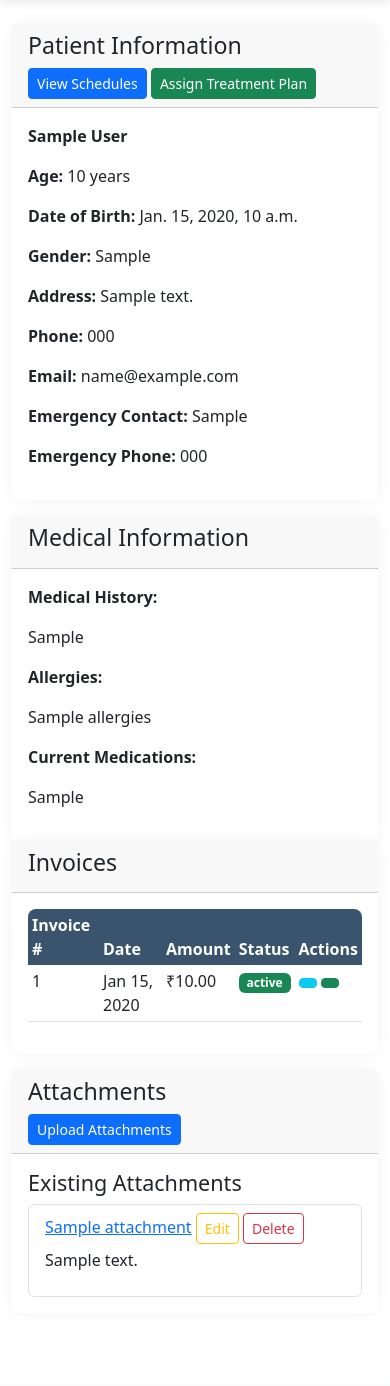
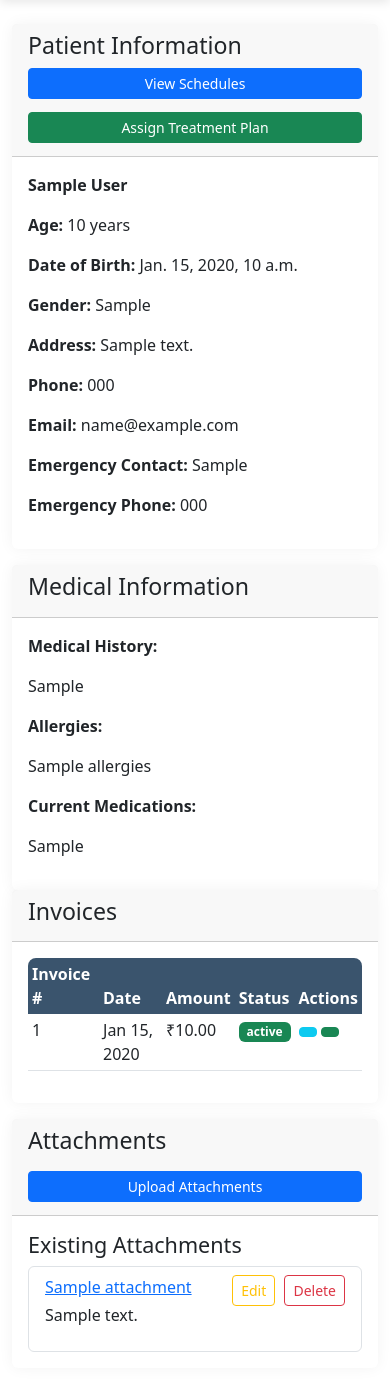
Before and after one commit to ajmal92/flexability, a Django app: template kop/templates/patients/detail.html in a window 390 px wide. Shown: the part 56-1442 px from the top of the page. Run offline with Django 5.2, Linux system fonts and the light colour scheme; the template is opened without the code that fills it: most values are stand-ins (such as "Sample title", 1, 10 or a date in 2020).

Commit message:
mobile view - patient detail

```diff
--- a/kop/templates/patients/detail.html
+++ b/kop/templates/patients/detail.html
@@ -7,6 +7,7 @@
         <div class="card">
             <div class="card-header">
                 <h3>Patient Information</h3>
+                <div class="d-flex flex-wrap gap-2 mt-2">
                     <a href="{% url 'patient-weekly-schedule-list' patient_id=patient.id %}"
                        class="btn btn-sm btn-primary">
                         <i class="fas fa-calendar-alt"></i> View Schedules
@@ -21,6 +22,7 @@
                        class="btn btn-success btn-sm">
                         <i class="fas fa-plus"></i> Assign Treatment Plan
                     </a>
+                </div>
             </div>
             <div class="card-body">
                 <p><strong>{{ patient.first_name }} {{ patient.last_name }}</strong></p>
@@ -57,7 +59,6 @@
         <div class="card mb-3">
             <div class="card-header">
                 <h3>Invoices</h3>
-
             </div>
             <div class="card-body">
                 {% if invoices %}
@@ -116,7 +117,7 @@
                 <h3>Attachments</h3>
                 {% if not request.user.doctor_profile %}
                 <a href="{% url 'add_patient_attachment' patient_id=patient.id %}"
-                   class="btn btn-sm btn-primary">
+                   class="btn btn-sm btn-primary mt-2">
                     <i class="fas fa-upload"></i> Upload Attachments
                 </a>
                 {% endif %}
@@ -145,4 +146,40 @@
         </div>
     </div>
 </div>
+
+<style>
+    /* Custom spacing for mobile devices */
+    @media (max-width: 768px) {
+        .card-header .d-flex {
+            gap: 8px !important;
+        }
+
+        .card-header .btn {
+            margin-bottom: 5px;
+        }
+
+        /* Ensure buttons stack nicely on very small screens */
+        @media (max-width: 480px) {
+            .card-header .d-flex {
+                flex-direction: column;
+                align-items: flex-start;
+            }
+
+            .card-header .btn {
+                width: 100%;
+                justify-content: center;
+            }
+        }
+    }
+
+    /* Style for attachment action buttons */
+    .attachment-actions {
+        float: right;
+    }
+
+    .attachment-actions .btn {
+        margin-left: 5px;
+    }
+</style>
+
 {% endblock %}
```
Lines whose indentation alone changed are shown as unchanged.
